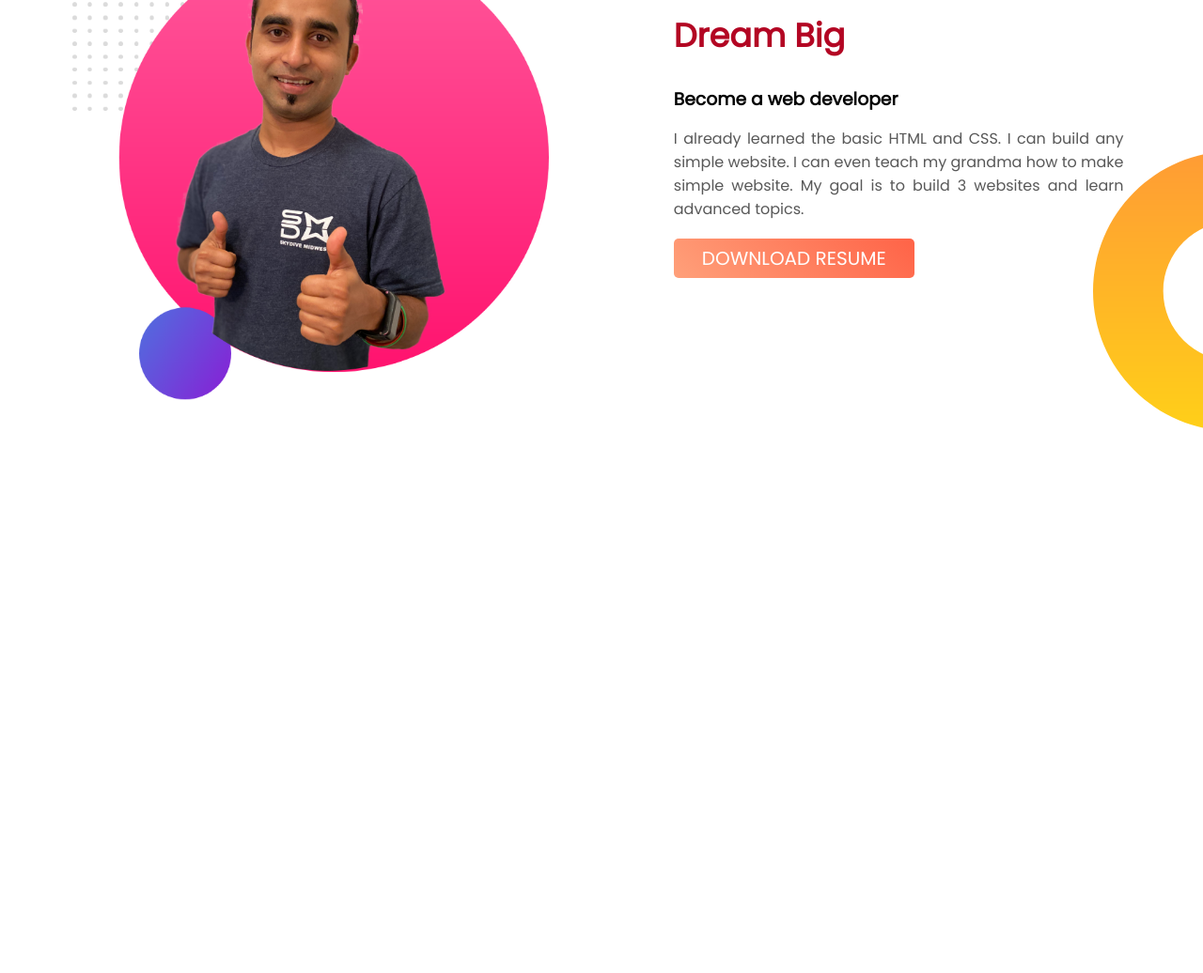
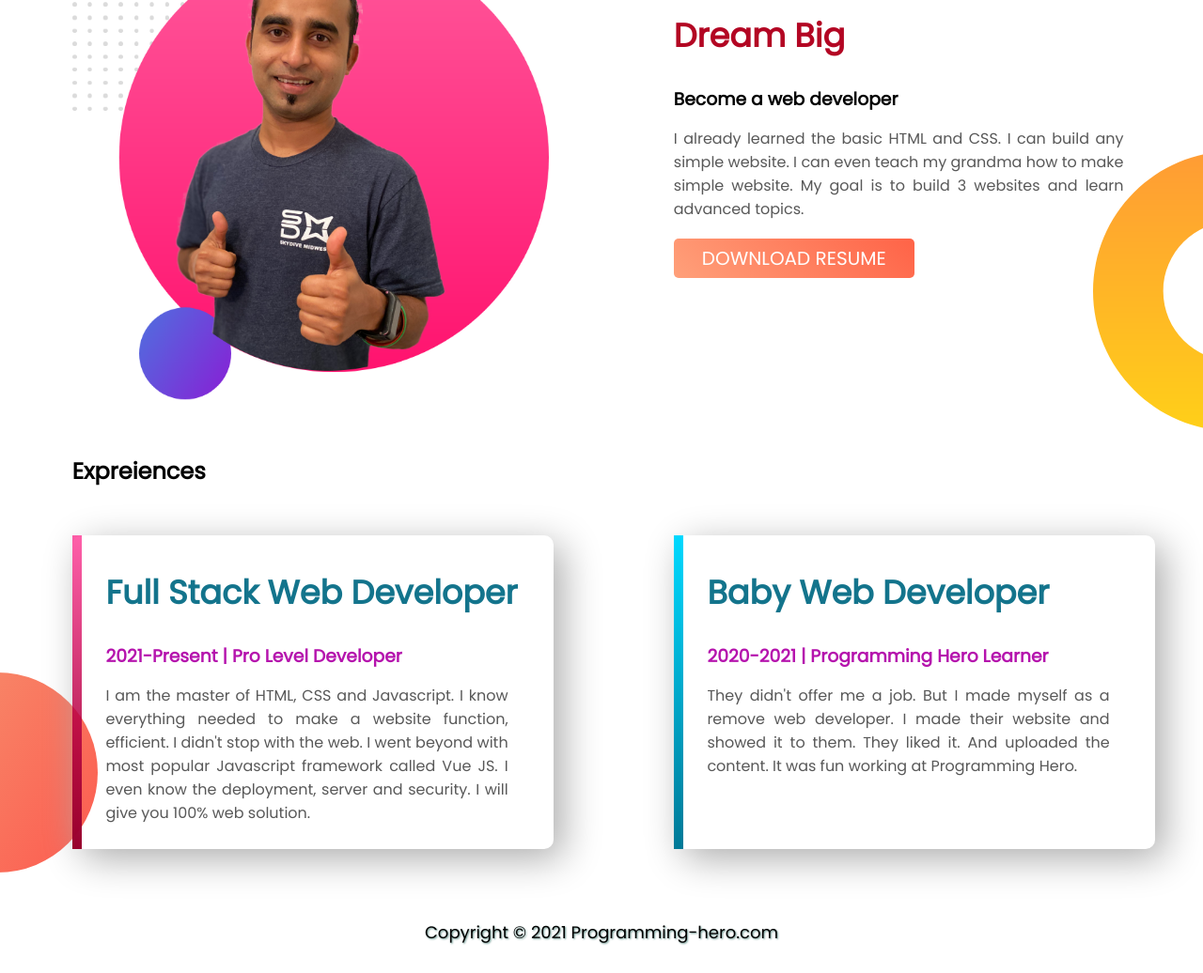
Before and after one commit to habibor-rahaman1010/my-first-projects, a plain HTML site: page index.html in a window 1280 px wide. Shown: the part 648-1684 px from the top of the page at 94% size. Before the commit the page ends 1107 px from the top, so only its background shows below. Drawn offline with Linux system fonts and the light colour scheme.

Commit message:
hello programmer

```diff
--- a/index.html
+++ b/index.html
@@ -11,7 +11,7 @@
     <link rel="stylesheet" href="style.css">
 </head>
 <body>
-    <section class="top_banner">
+    <section class="top_banner flexile-container">
         <div class="half_width section-1">
             <h1 class="welcome">Welcome To</h1>
             <h1><span class="name">Jhankar Mahabub</span> <span class="ocapassion">Programmer!</span></h1>
@@ -27,7 +27,7 @@
         </div>
     </section>
 
-    <section class="dream-big">
+    <section class="dream-big  flexile-container">
         <div class="half_width">
             <img src="images/jhankar2.png" alt="">
         </div>
@@ -39,5 +39,31 @@
             <a class="button" target="_blank" href="">Download Resume</a>
         </div>
     </section>
+
+    <section class="experience-area">
+        <h1 class="half_width">Expreiences</h1>
+        <div class="flexile-container">
+            <div id="borderd-1" class="half_width common">
+                <h1>Full Stack Web Developer</h1>
+                <h3>2021-Present | Pro Level Developer</h3>
+                <p>I am the master of HTML, CSS and Javascript. I know everything needed to make a website function, efficient. I
+                    didn't
+                    stop with the web. I went beyond with most popular Javascript framework called Vue JS. I even know the
+                    deployment,
+                    server and security. I will give you 100% web solution.</p>
+            </div>
+
+            <div id="borderd-2"  class="half_width common">
+                <h1>Baby Web Developer</h1>
+                <h3>2020-2021 | Programming Hero Learner</h3>
+                <p>They didn't offer me a job. But I made myself as a remove web developer. I made their website and showed it to
+                    them.
+                    They liked it. And uploaded the content. It was fun working at Programming Hero.</p>
+            </div>
+        </div>
+    </section>
+    <div class="copyright">
+        <p>Copyright © 2021 Programming-hero.com</p>
+    </div>
 </body>
 </html>
--- a/style.css
+++ b/style.css
@@ -35,7 +35,7 @@ body {
   background: linear-gradient(45deg, lightsalmon, tomato);
   text-transform: uppercase;
 }
-section {
+.flexile-container {
   display: flex;
 }
 .half_width {
@@ -74,3 +74,47 @@ section {
   background-position: right bottom;
   background-attachment: fixed;
 }
+.common p {
+  width: 95%;
+  text-align: justify;
+  color: rgb(88, 88, 88);
+}
+.flexile-container .common {
+  width: 60%;
+  box-shadow: 10px 10px 40px rgb(172, 172, 172);
+  margin-left: 6%;
+  margin-right: 4%;
+  padding: 2%;
+  text-align: justify;
+  border-radius: 10px;
+}
+.common h1 {
+  color: rgba(0, 105, 131, 0.925);
+}
+.common h3 {
+  color: rgba(175, 0, 166, 0.925);
+}
+.experience-area {
+  background-image: url(images/exp-bg.png);
+  background-repeat: no-repeat;
+  background-attachment: fixed;
+  background-position: left bottom;
+}
+#borderd-1 {
+  border-left: 10px solid;
+  border-image: linear-gradient(rgba(255, 0, 119, 0.623), rgb(151, 0, 45));
+  border-image-slice: 1;
+}
+
+#borderd-2 {
+  border-left: 10px solid;
+  border-image: linear-gradient(rgb(0, 217, 255), rgb(0, 121, 151));
+  border-image-slice: 1;
+}
+.copyright p {
+  text-align: center;
+  margin-top: 50px;
+  margin-bottom: 30px;
+  font-size: 18px;
+  text-shadow: 1px 1px 2px rgb(103, 150, 143);
+}
```
